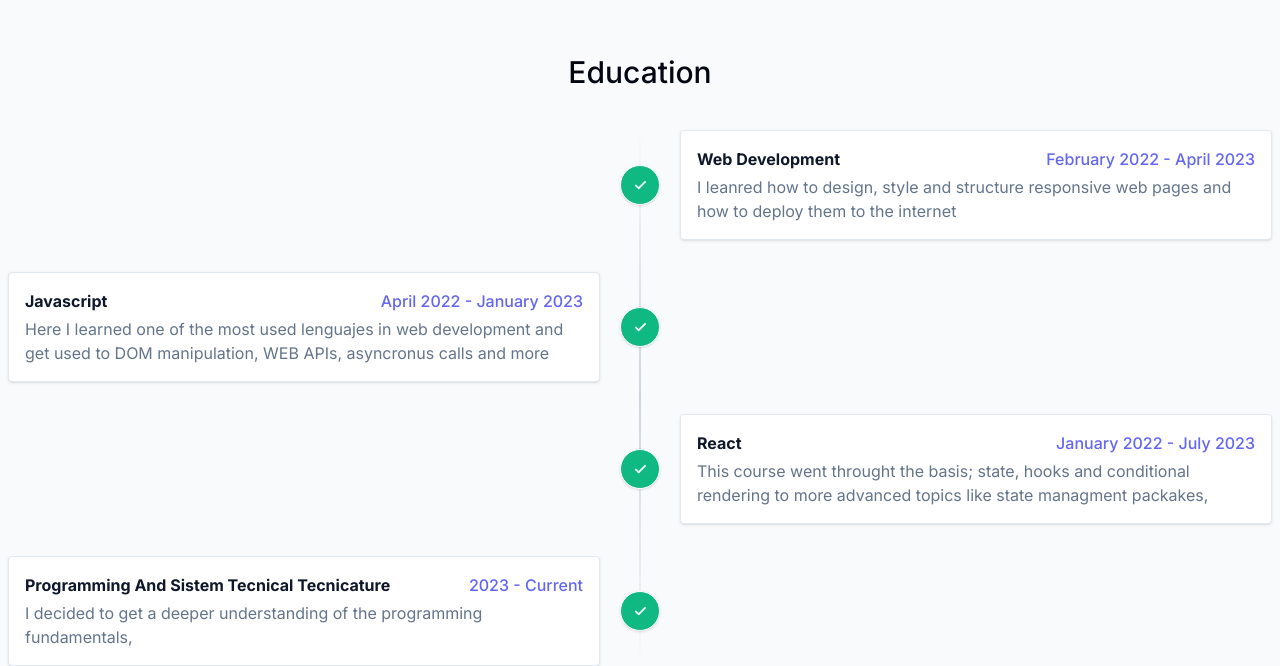
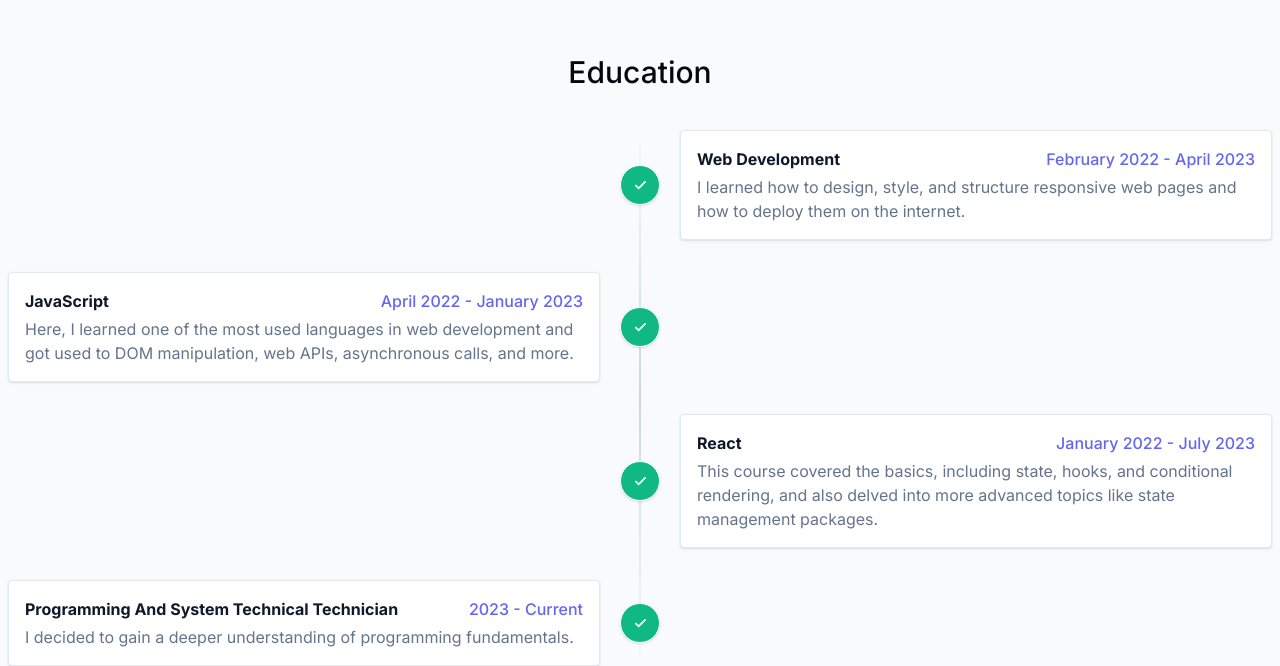
Before and after one commit to JuanMosquela/portfolio-next, a Next.js app: page / in a window 1280 px wide. Shown: the part 1982-2648 px from the top of the page. Built offline with nearby package versions, Linux system fonts and the light colour scheme.

Commit message:
ortograpfic corrections

```diff
--- a/constants/education.ts
+++ b/constants/education.ts
@@ -1,30 +1,26 @@
 export const experience = [
   {
-    title: "web development",
-    place: "coderhouse",
-
-    text: "I leanred how to design, style and structure responsive web pages and how to deploy them to the internet",
+    title: "Web Development",
+    place: "CoderHouse",
+    text: "I learned how to design, style, and structure responsive web pages and how to deploy them on the internet.",
     date: "February 2022 - April 2023",
   },
   {
-    title: "javascript",
-    place: "coderhouse",
-
-    text: "Here I learned one of the most used lenguajes in web development and get used to DOM manipulation, WEB APIs, asyncronus calls and more",
+    title: "JavaScript",
+    place: "CoderHouse",
+    text: "Here, I learned one of the most used languages in web development and got used to DOM manipulation, web APIs, asynchronous calls, and more.",
     date: "April 2022 - January 2023",
   },
   {
     title: "React",
-    place: "coderhouse",
-
-    text: "This course went throught the basis; state, hooks and conditional rendering to more advanced topics like state managment packakes, ",
+    place: "CoderHouse",
+    text: "This course covered the basics, including state, hooks, and conditional rendering, and also delved into more advanced topics like state management packages.",
     date: "January 2022 - July 2023",
   },
   {
-    title: "programming and sistem tecnical tecnicature",
-    place: "universidad tecnologica nacional",
-
-    text: "I decided to get a deeper understanding of the programming fundamentals, ",
+    title: "Programming and System Technical Technician",
+    place: "Universidad Tecnológica Nacional",
+    text: "I decided to gain a deeper understanding of programming fundamentals.",
     date: "2023 - Current",
   },
 ];
```
